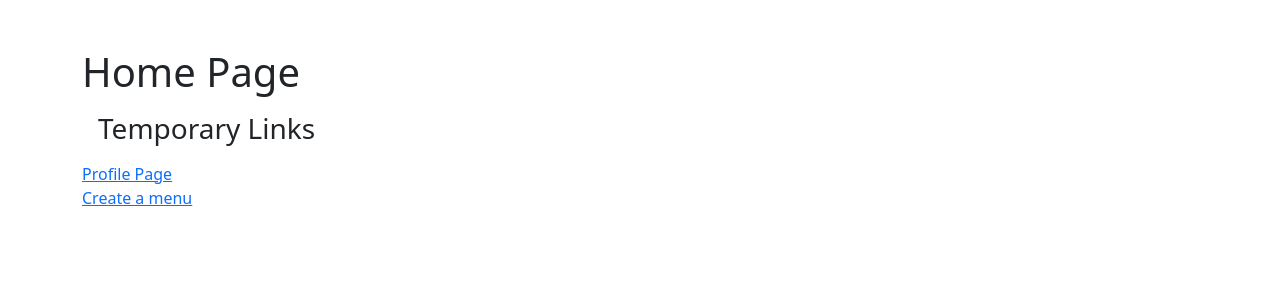
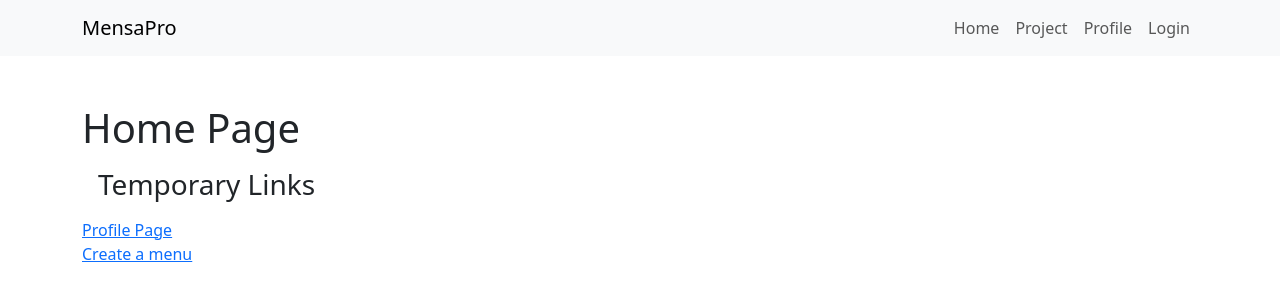
Before and after one commit to applewebbo/mensa_pro, a Django app: page / in a window 1280 px wide. Shown: the top 301 px of the page. Run offline with Django 4.2, Linux system fonts and the light colour scheme.

Commit message:
added navbar for #17

```diff
--- a/templates/accounts/profile.html
+++ b/templates/accounts/profile.html
@@ -12,7 +12,7 @@
 
 {% block content %}
   <div class="container mt-5">
-    <h1 class="mb-3">Profile of {{user.email}}</h1>
+    <h2 class="mb-3">Profile of {{user.email}}</h2>
 
     <div class="row g-5">
       <!--  Personal Info  -->
--- a/templates/base.html
+++ b/templates/base.html
@@ -8,7 +8,7 @@
     <link href="https://cdn.jsdelivr.net/npm/bootstrap@5.3.1/dist/css/bootstrap.min.css" rel="stylesheet" integrity="sha384-4bw+/aepP/YC94hEpVNVgiZdgIC5+VKNBQNGCHeKRQN+PtmoHDEXuppvnDJzQIu9" crossorigin="anonymous">
   </head>
   <body hx-headers='{"X-CSRFToken": "{{ csrf_token }}"}'>
-
+    {% include 'includes/navbar.html' %}
     {% block content %}
 
     {% endblock content %}
--- /dev/null
+++ b/templates/includes/navbar.html
@@ -0,0 +1,30 @@
+<nav class="navbar navbar-expand-lg bg-body-tertiary">
+  <div class="container">
+    <a class="navbar-brand" href="{% url 'home' %}">MensaPro</a>
+    <button class="navbar-toggler" type="button" data-bs-toggle="collapse" data-bs-target="#navbarNav" aria-controls="navbarNav" aria-expanded="false" aria-label="Toggle navigation">
+      <span class="navbar-toggler-icon"></span>
+    </button>
+    <div class="collapse navbar-collapse" id="navbarNav">
+      <ul class="navbar-nav ms-auto">
+        <li class="nav-item">
+          <a class="nav-link" aria-current="page" href="{% url 'home' %}">Home</a>
+        </li>
+        <li class="nav-item">
+          <a class="nav-link" href="#">Project</a>
+        </li>
+        <li class="nav-item">
+          <a class="nav-link" href="{% url 'accounts:profile' %}">Profile</a>
+        </li>
+        {% if user.is_authenticated %}
+          <li class="nav-item">
+            <a class="nav-link" href="#">Logout</a>
+          </li>
+        {% else %}
+          <li class="nav-item">
+            <a class="nav-link" href="#">Login</a>
+          </li>
+        {% endif %}
+      </ul>
+    </div>
+  </div>
+</nav>
```
